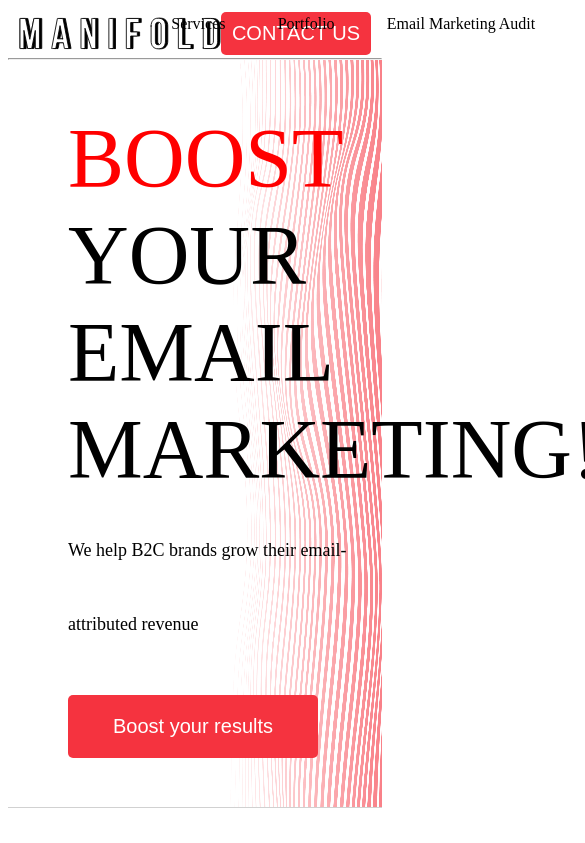
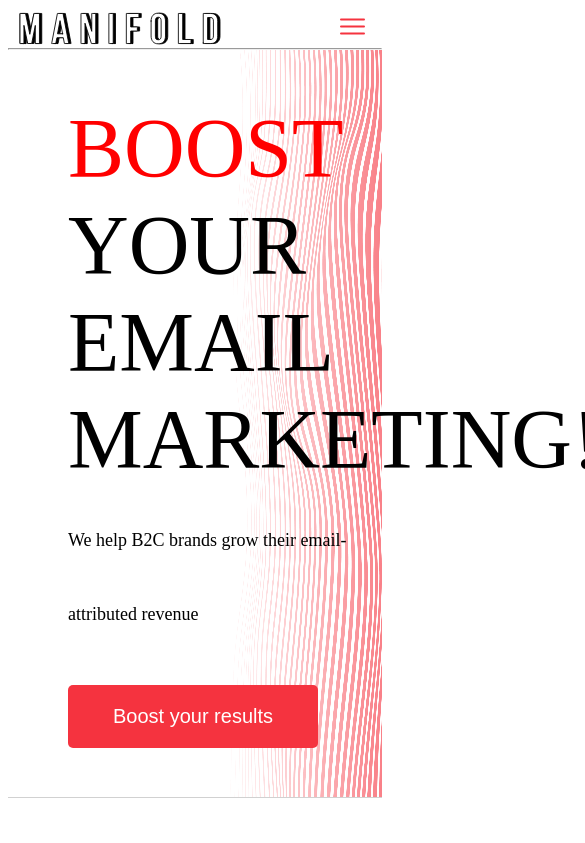
Before and after one commit to Shozis/first-layout, a Vue app in the folder Vue/: page /lending in a window 390 px wide. Shown: the top 843 px of the page, 585 px wide, since content can reach past the window. Built offline with nearby package versions, Linux system fonts and the light colour scheme.

Commit message:
1000px done

```diff
--- a/Vue/src/views/Lending.vue
+++ b/Vue/src/views/Lending.vue
@@ -8,6 +8,7 @@
                 <li class="wrapper-header-list-el">Email Marketing Audit</li>
             </ul>
             <button class="wrapper-header-btn">CONTACT US</button>
+            <button class="wrapper-header-other-li"><img src="../components/icons/list.svg" alt=""></button>
         </div>
         <hr style="margin: 0;">
         <div class="wrapper-offer">
@@ -257,6 +258,10 @@ import ButtonTransition from '../components/ButtonTransition.vue';
             border: none;
             border-radius: 5px;
             font-size: 20px;
+        }
+
+        &-other-li{
+            display: none;
         }
     }
 
@@ -562,9 +567,9 @@ import ButtonTransition from '../components/ButtonTransition.vue';
 
     &-testimonials {
         background-image: url(../components/icons/part1.png);
-        background-size: 45% 70%;
+        background-size: 40% 70%;
         background-repeat: no-repeat;
-        background-position: right center;
+        background-position: right bottom;
         padding: 0 0 120px 0;
         border-bottom: 1px solid #d1d1d1;
 
@@ -1148,4 +1153,37 @@ import ButtonTransition from '../components/ButtonTransition.vue';
         }
     }
 }
+
+@media (max-width: 1000px) {
+    .wrapper {
+
+        &-header{
+            &-other-li{
+                display: block;
+                border: none;
+                background: none;
+            }
+
+            &-btn{
+                display: none;
+            }
+
+            &-list{
+                display: none;
+            }
+        }
+
+        &-testimonials {
+
+            &-plates {
+
+                &-panels {
+                    margin-right: 20px;
+                    width: 100%;
+                }
+            }
+        }
+    }
+}
+
 </style>
```
Also changed, not shown: Vue/src/components/icons/list.svg (added). Lines whose indentation alone changed are shown as unchanged.
